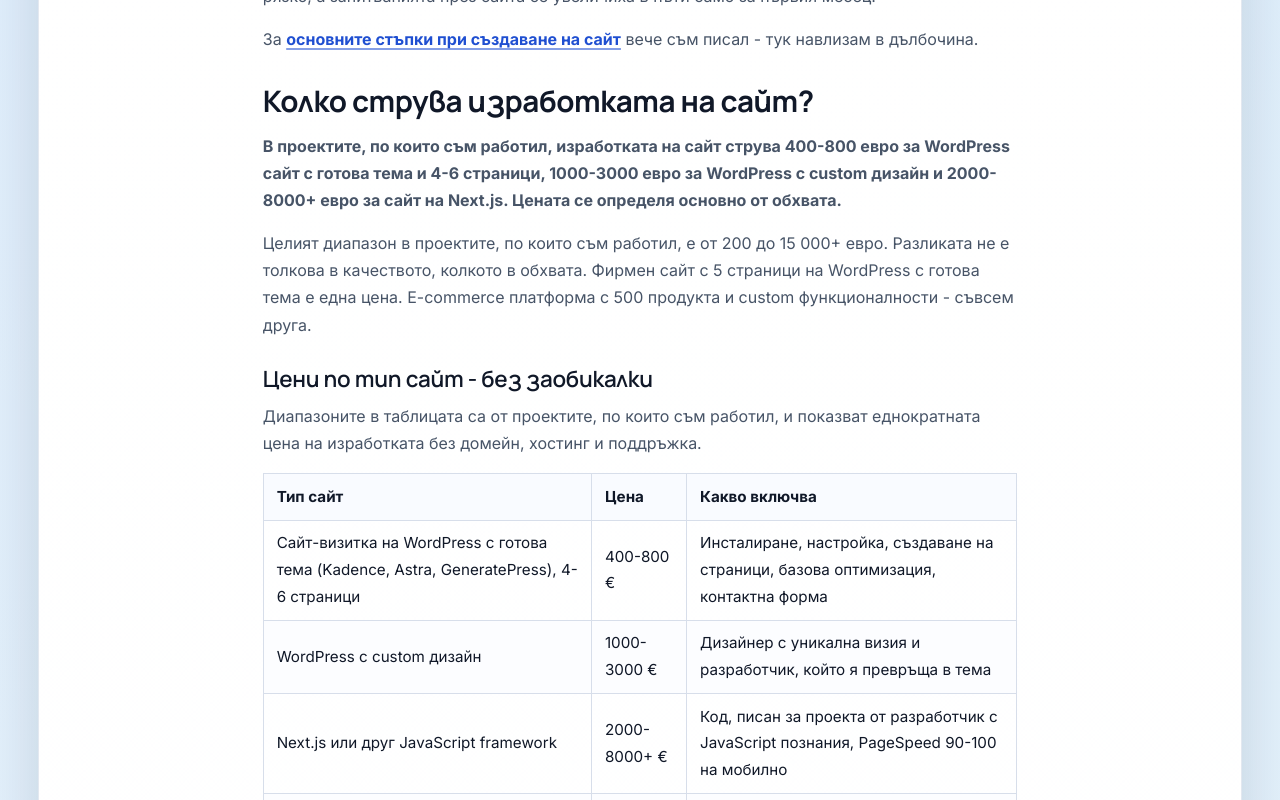
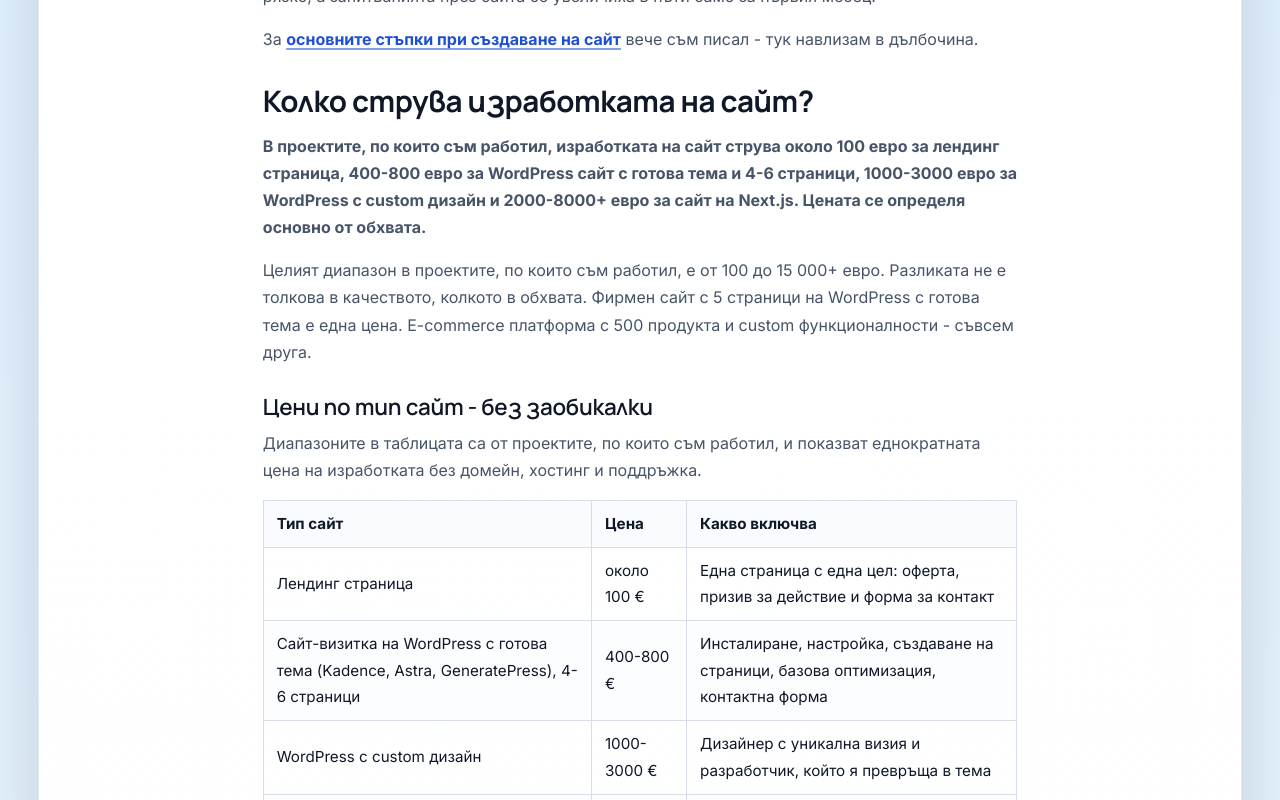
Before and after one commit to inweblife/inweblife, a Next.js app: page /izrabotka-na-sait in a window 1280 px wide. Shown: the part 1240-2040 px from the top of the page. Built offline with nearby package versions, Linux system fonts and the light colour scheme; no server answers.

Commit message:
Update izrabotka-na-sait.js

```diff
--- a/pages/izrabotka-na-sait.js
+++ b/pages/izrabotka-na-sait.js
@@ -146,13 +146,13 @@ const IzrabotkaNaSait = () => {
             <h2>Колко струва изработката на сайт?</h2>
             <p>
               <strong>
-                В проектите, по които съм работил, изработката на сайт струва 400-800 евро за
-                WordPress сайт с готова тема и 4-6 страници, 1000-3000 евро за WordPress с custom
+                В проектите, по които съм работил, изработката на сайт струва около 100 евро за
+                лендинг страница, 400-800 евро за WordPress сайт с готова тема и 4-6 страници, 1000-3000 евро за WordPress с custom
                 дизайн и 2000-8000+ евро за сайт на Next.js. Цената се определя основно от обхвата.
               </strong>
             </p>
             <p>
-              Целият диапазон в проектите, по които съм работил, е от 200 до 15 000+ евро.
+              Целият диапазон в проектите, по които съм работил, е от 100 до 15 000+ евро.
               Разликата не е толкова в
               качеството, колкото в обхвата. Фирмен сайт с 5 страници на WordPress с готова тема е
               една цена. E-commerce платформа с 500 продукта и custom функционалности - съвсем
@@ -174,6 +174,13 @@ const IzrabotkaNaSait = () => {
                   </tr>
                 </thead>
                 <tbody>
+                  <tr>
+                    <td>Лендинг страница</td>
+                    <td data-label="Цена">около 100 €</td>
+                    <td data-label="Какво включва">
+                      Една страница с една цел: оферта, призив за действие и форма за контакт
+                    </td>
+                  </tr>
                   <tr>
                     <td>
                       Сайт-визитка на WordPress с готова тема (Kadence, Astra, GeneratePress), 4-6
```
